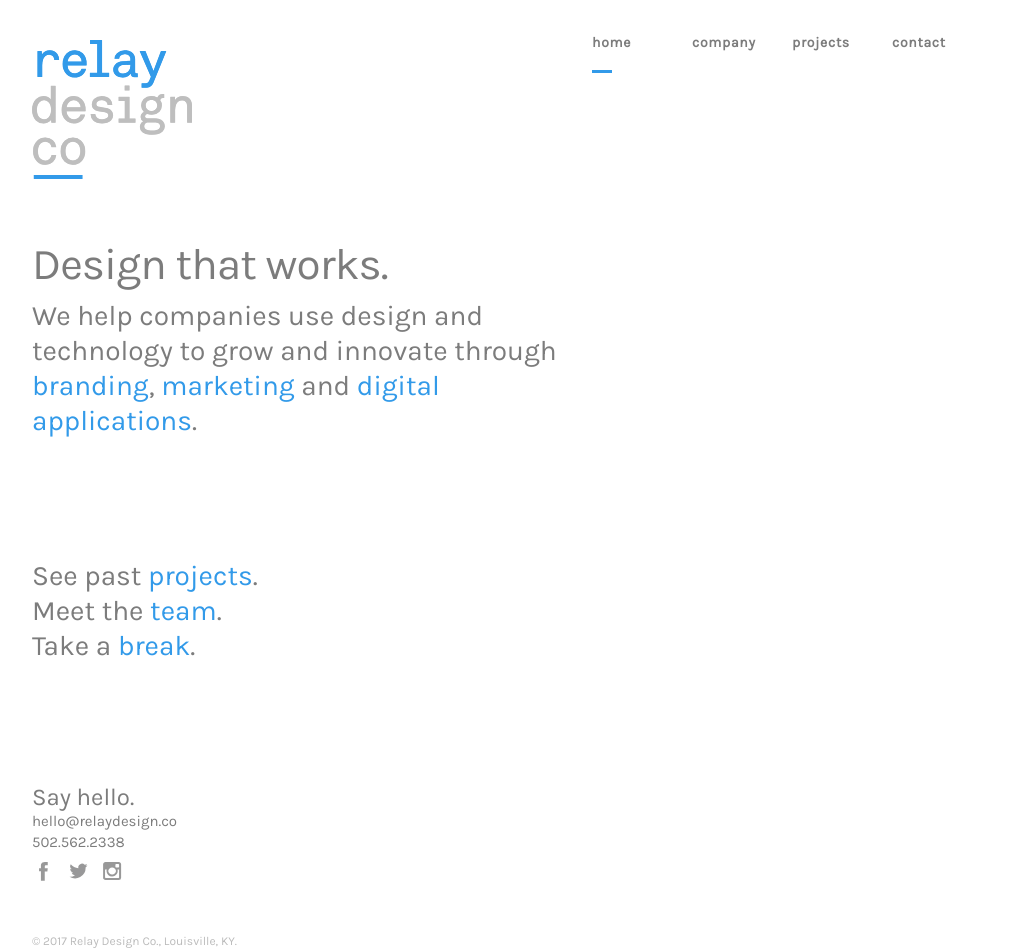
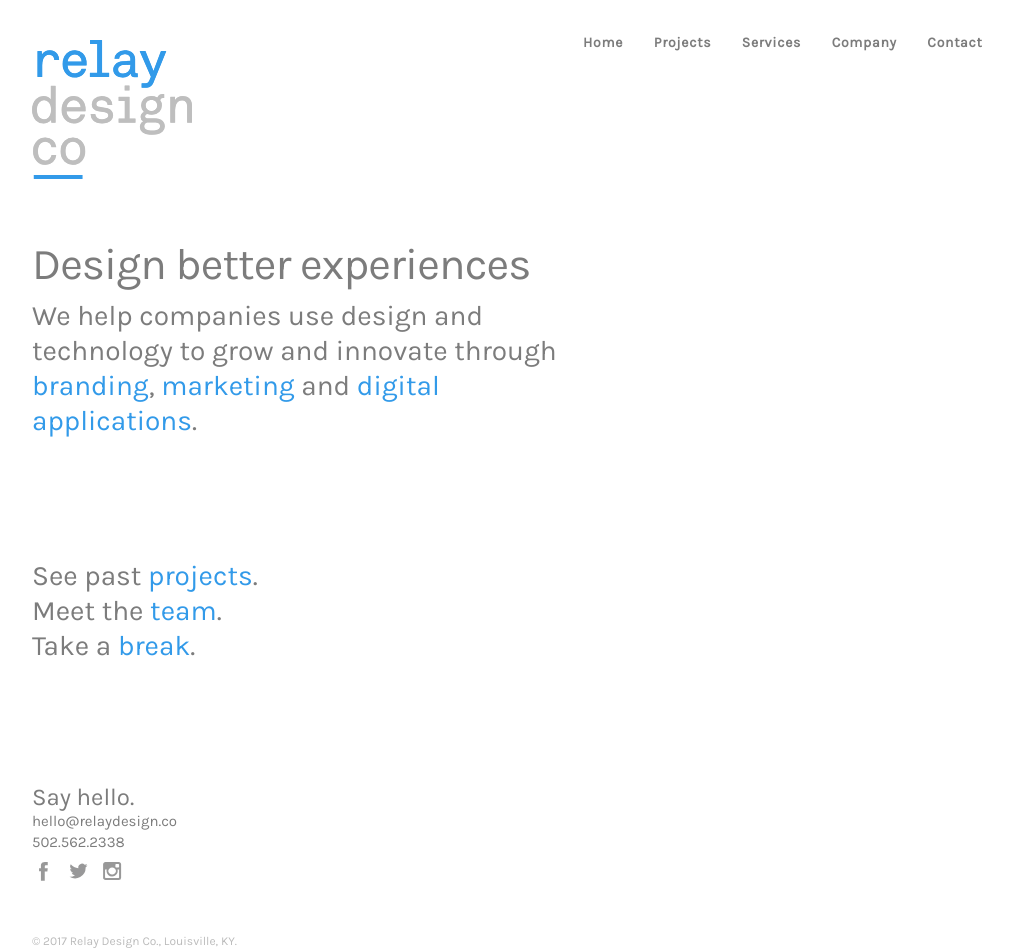
Before and after one commit to relaydesignco/relaywebsite, a Vue app: page / in a window 1280 px wide. Shown: the whole page, without its empty margins (128-1141 px from the left). Built offline with nearby package versions, Linux system fonts and the light colour scheme.

Commit message:
Cleans up nav transition on hover.

```diff
--- a/src/components/Home.vue
+++ b/src/components/Home.vue
@@ -2,7 +2,7 @@
   <div class="wrapper">
     <article class="home">
       <header class="fadein">
-          <h2>Design that works.</h2>
+        <h2>Design better experiences</h2>
       </header>
       <section class="fadein">
         <p>We help companies use design and technology to grow and innovate through <a href="#">branding</a>, <a href="#">marketing</a> and <a href="#">digital applications</a>.</p>
@@ -49,10 +49,14 @@ export default {
   article {
     max-width: 540px;
     margin: 0;
+
     section {
       @media only screen and (min-width: $screen-md-min) {
         margin-bottom: 6em;
-        p {font-size: 28px;}
+
+        p {
+          font-size: 28px;
+        }
       }
     }
   }
@@ -63,6 +67,4 @@ export default {
     }
   }
 
-
-
 </style>
--- a/src/components/Navbar.vue
+++ b/src/components/Navbar.vue
@@ -25,12 +25,12 @@
     data () {
     	return {
     	  active: false,
-    	  activeLinkIndex: NaN,
     	  links: [
-    			{ title:'home', url:'/', active: false },
-    			{ title:'company', url:'/company', active: false },
-    			{ title:'projects', url:'/projects', active: false },
-    			{ title:'contact', url:'/contact', active: false }
+    			{ title:'Home', url:'/', active: false },
+          { title:'Projects', url:'/projects', active: false },
+          { title:'Services', url:'/services', active: false },
+    			{ title:'Company', url:'/company', active: false },
+    			{ title:'Contact', url:'/contact', active: false }
     	  ],
     	  barLeft: 0,
     	  animQueue: "custom"
@@ -50,15 +50,17 @@
     	  for (var i = 0; i < this.links.length; i++) {
       		if (this.links[i].title == e.target.innerHTML) {
       		  this.links[i].active = true;
-      		  this.activeLinkIndex = i;
       		}
     	  }
     	},
     	enter: function (el, done) {
     	  // on entering the transition, left the left position of the bar
     	  // and queue its animation (use queue to prevent stutter)
-    	  if (this.activeLinkIndex != NaN) {
-      		let leftPos = this.activeLinkIndex * 25;
+
+        let activeLink = this.$el.querySelector('.active');
+
+    	  if (activeLink) {
+      		let leftPos = activeLink.offsetLeft/activeLink.parentElement.clientWidth * 100;
       		Velocity(el, { left: leftPos + '%' }, { queue: this.animQueue, complete:done });
       		Velocity.Utilities.dequeue(el, this.animQueue);
     	  };
@@ -98,52 +100,40 @@
   }
 
   .navbar {
-  	background: $brand-primary;
-  	position: fixed;
-  	width: 50px;
-  	height: 50px;
-  	right: 0;
-  	top: 0;
 
   	@media only screen and (min-width: $screen-md-min) {
       position: absolute;
-      height: auto;
-      width: auto;
-      background: none;
       top: 0;
       right: 0;
+      width: 50%;
   	}
 
   	ul {
-  		list-style-type: none;
-  		padding: 0;
-  		display: none;
-  		width: auto;
-  		margin: 0;
-  		padding: 0;
+      display: none;
+      margin: 0;
+      padding: 0;
+      list-style: none;
 
   		@media only screen and (min-width: $screen-md-min) {
-        width: 400px;
         display: block;
+        text-align: right;
   		}
   	}
 
   	li {
   		display: inline-block;
-  		width: 25%;
   		text-align: left;
   		padding: 0;
-  		margin: 0;
+  		margin: 0 0 0 1.5em;
   		letter-spacing: .05em;
 
   		@media only screen and (min-width: $screen-md-min) {
     		font-size: 14px;
-    		width: 23%;
     		margin-right: 2%;
   		}
 
   		a {
-    		display: block;
+    		display: inline-block;
     		text-decoration: none;
     		font-weight: bold;
     		color: $text-color;
```
Lines whose indentation alone changed are shown as unchanged.
